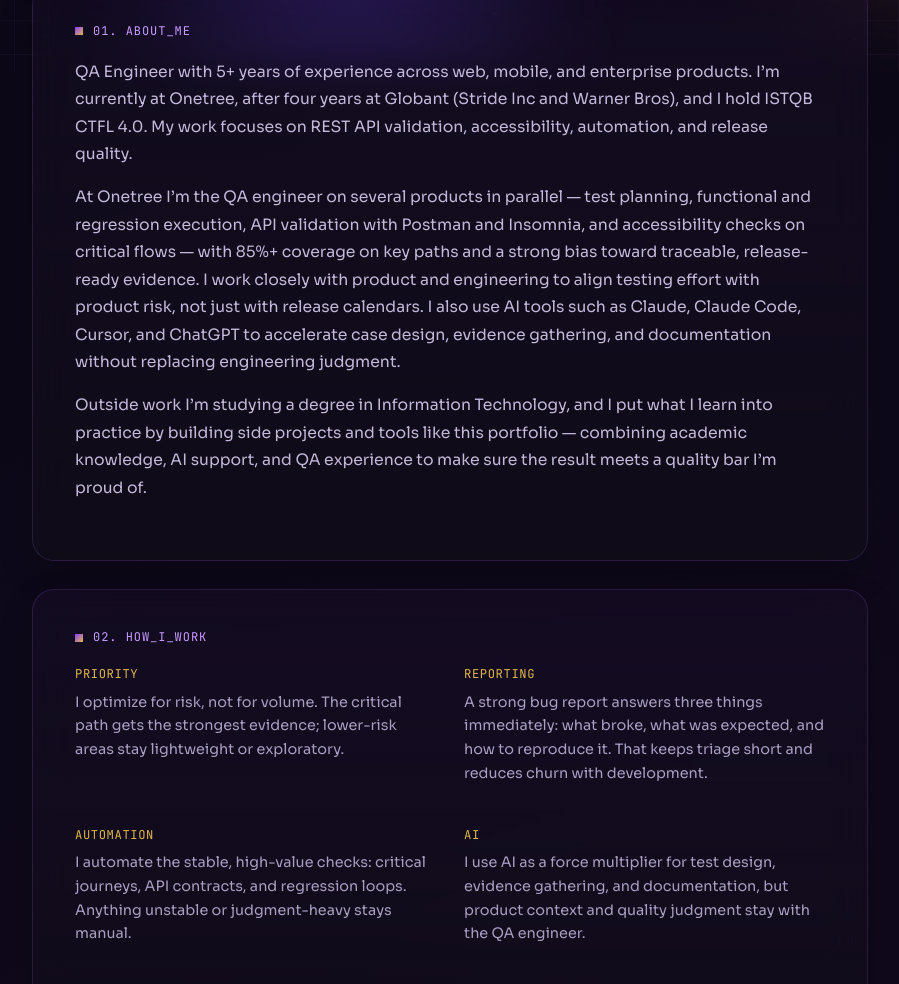
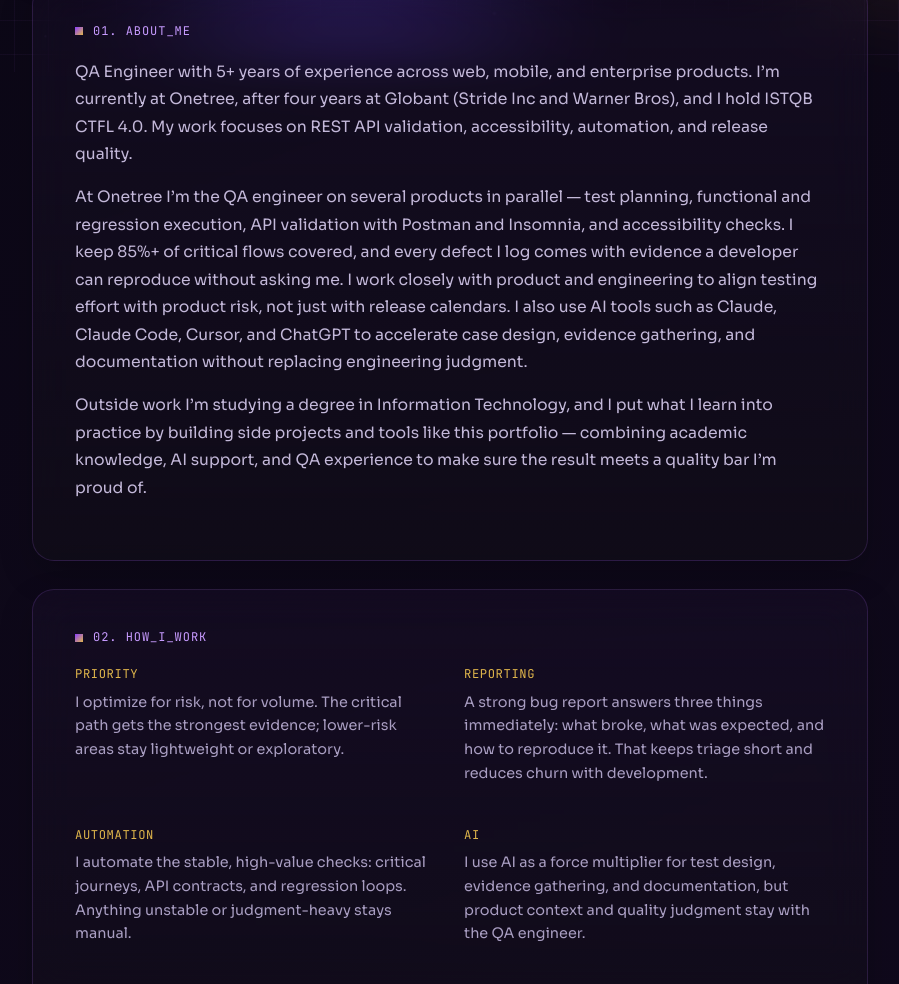
Before and after one commit to smiranda4/portfolio, a plain HTML site: page index.html in a window 1280 px wide. Shown: the part 728-1712 px from the top of the page, without its empty margins (190-1089 px from the left). Drawn offline with Linux system fonts and the light colour scheme.

Commit message:
Rewrite the coverage line in sobre_mi with a concrete claim
Co-Authored-By: Claude Opus 5.5 <noreply@anthropic.com>

```diff
--- a/index.html
+++ b/index.html
@@ -1130,7 +1130,7 @@
     <section class="reveal">
       <div class="section-label"><span class="dot"></span><span class="tag" data-i18n="section.about.label">01. about_me</span></div>
       <p data-i18n="section.about.p1">QA Engineer with 5+ years of experience across web, mobile, and enterprise products. I’m currently at Onetree, after four years at Globant (Stride Inc and Warner Bros), and I hold ISTQB CTFL 4.0. My work focuses on REST API validation, accessibility, automation, and release quality.</p>
-      <p data-i18n="section.about.p2">At Onetree I’m the QA engineer on several products in parallel — test planning, functional and regression execution, API validation with Postman and Insomnia, and accessibility checks on critical flows — with 85%+ coverage on key paths and a strong bias toward traceable, release-ready evidence. I work closely with product and engineering to align testing effort with product risk, not just with release calendars. I also use AI tools such as Claude, Claude Code, Cursor, and ChatGPT to accelerate case design, evidence gathering, and documentation without replacing engineering judgment.</p>
+      <p data-i18n="section.about.p2">At Onetree I’m the QA engineer on several products in parallel — test planning, functional and regression execution, API validation with Postman and Insomnia, and accessibility checks. I keep 85%+ of critical flows covered, and every defect I log comes with evidence a developer can reproduce without asking me. I work closely with product and engineering to align testing effort with product risk, not just with release calendars. I also use AI tools such as Claude, Claude Code, Cursor, and ChatGPT to accelerate case design, evidence gathering, and documentation without replacing engineering judgment.</p>
       <p data-i18n="section.about.p3">Outside work I’m studying a degree in Information Technology, and I put what I learn into practice by building side projects and tools like this portfolio — combining academic knowledge, AI support, and QA experience to make sure the result meets a quality bar I’m proud of.</p>
     </section>
 
@@ -1512,7 +1512,7 @@ WHERE p.status = 'active'
         'about.modal.p2': 'I’ve always been curious and I like understanding how things work. I enjoy finding solutions, paying attention to details, and making things a little better. I’m practical, direct, and I value honesty, trust, and doing things well.',
         'section.about.label': '01. about_me',
         'section.about.p1': 'QA Engineer with 5+ years of experience across web, mobile, and enterprise products. I’m currently at Onetree, after four years at Globant (Stride Inc and Warner Bros), and I hold ISTQB CTFL 4.0. My work focuses on REST API validation, accessibility, automation, and release quality.',
-        'section.about.p2': 'At Onetree I’m the QA engineer on several products in parallel — test planning, functional and regression execution, API validation with Postman and Insomnia, and accessibility checks on critical flows — with 85%+ coverage on key paths and a strong bias toward traceable, release-ready evidence. I work closely with product and engineering to align testing effort with product risk, not just with release calendars. I also use AI tools such as Claude, Claude Code, Cursor, and ChatGPT to accelerate case design, evidence gathering, and documentation without replacing engineering judgment.',
+        'section.about.p2': 'At Onetree I’m the QA engineer on several products in parallel — test planning, functional and regression execution, API validation with Postman and Insomnia, and accessibility checks. I keep 85%+ of critical flows covered, and every defect I log comes with evidence a developer can reproduce without asking me. I work closely with product and engineering to align testing effort with product risk, not just with release calendars. I also use AI tools such as Claude, Claude Code, Cursor, and ChatGPT to accelerate case design, evidence gathering, and documentation without replacing engineering judgment.',
         'section.about.p3': 'Outside work I’m studying a degree in Information Technology, and I put what I learn into practice by building side projects and tools like this portfolio — combining academic knowledge, AI support, and QA experience to make sure the result meets a quality bar I’m proud of.',
         'section.howIWork.label': '02. how_i_work',
         'principles.priority.title': 'Priority',
@@ -1652,7 +1652,7 @@ WHERE p.status = 'active'
         'about.modal.p2': 'Siempre fui curioso y me gusta entender cómo funcionan las cosas. Disfruto encontrar soluciones, prestar atención a los detalles y buscar la manera de hacer las cosas un poco mejor. Me considero una persona práctica, directa y comprometida con lo que hago. Valoro mucho la honestidad, la confianza y el trabajo bien hecho.',
         'section.about.label': '01. sobre_mi',
         'section.about.p1': 'QA Engineer con 5+ años de experiencia en productos web, mobile y enterprise. Actualmente estoy en Onetree, después de cuatro años en Globant (Stride Inc y Warner Bros), y cuento con ISTQB CTFL 4.0. Mi trabajo se centra en validación de APIs REST, accesibilidad, automatización y calidad de release.',
-        'section.about.p2': 'En Onetree soy el QA de varios productos en paralelo — test planning, ejecución funcional y de regresión, validación de APIs con Postman e Insomnia, y revisión de accesibilidad en flujos críticos — con cobertura del 85%+ en caminos clave y una fuerte orientación a evidencia trazable y lista para release. Trabajo muy cerca de producto e ingeniería para alinear el esfuerzo de testing con el riesgo del producto, no solo con el calendario de releases. También integro IA como Claude, Claude Code, Cursor y ChatGPT para acelerar diseño de casos, recolección de evidencia y documentación sin reemplazar el criterio de ingeniería.',
+        'section.about.p2': 'En Onetree soy el QA de varios productos en paralelo — test planning, ejecución funcional y de regresión, validación de APIs con Postman e Insomnia, y revisión de accesibilidad. Mantengo más del 85% de los flujos críticos cubiertos, y cada defecto que reporto lleva evidencia que un dev puede reproducir sin tener que preguntarme. Trabajo muy cerca de producto e ingeniería para alinear el esfuerzo de testing con el riesgo del producto, no solo con el calendario de releases. También integro IA como Claude, Claude Code, Cursor y ChatGPT para acelerar diseño de casos, recolección de evidencia y documentación sin reemplazar el criterio de ingeniería.',
         'section.about.p3': 'Fuera del trabajo estoy cursando una Licenciatura en Tecnologías de la Información, y pongo en práctica lo que aprendo construyendo proyectos y herramientas como este portfolio: combinando los conocimientos adquiridos, el uso de IA y mi experiencia en QA para asegurarme de que el resultado cumpla con un nivel de calidad que me represente.',
         'section.howIWork.label': '02. como_trabajo',
         'principles.priority.title': 'Prioridad',
```
